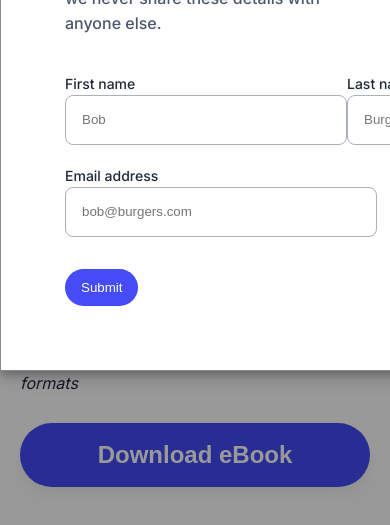
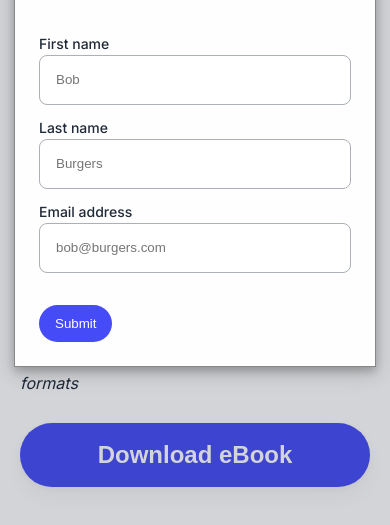
Before and after one commit to hyelci/capsule, a plain HTML site: page index.html in a window 390 px wide. Both pictures are taken after a click on the button "Download eBook". Shown: the part 753-1278 px from the top of the page. Drawn offline with Linux system fonts and the light colour scheme.

Commit message:
updated modal and implemented submit action

```diff
--- a/index.html
+++ b/index.html
@@ -107,23 +107,16 @@
             worry, we never share these details with anyone else.
           </p>
 
-          <form action="" class="form">
+          <form action="" class="form" id="user-details-form">
             <div class="names-wrapper">
-              <div class="form-item">
+              <div class="form-item small-form-item">
                 <label for="firstname">First name </label>
-                <input
-                  class="small-input"
-                  type="text"
-                  id="firstname"
-                  placeholder="Bob"
-                  required
-                />
+                <input type="text" id="firstname" placeholder="Bob" required />
               </div>
 
-              <div class="form-item">
+              <div class="form-item small-form-item">
                 <label for="lastname">Last name </label>
                 <input
-                  class="small-input"
                   type="text"
                   id="lastname"
                   placeholder="Burgers"
@@ -134,13 +127,19 @@
 
             <div class="form-item">
               <label for="email">Email address </label>
-              <input class="long-input" type="email" id="email""
-              placeholder="bob@burgers.com" required />
+              <input
+                type="email"
+                id="email"
+                placeholder="bob@burgers.com"
+                required
+              />
+            </div>
+
+            <div class="submit-section">
+              <button type="submit" id="form-submit-btn">Submit</button>
+              <p id="success-text">Check your inbox for the download link</p>
             </div>
           </form>
-        </div>
-        <div>
-          <button>Submit</button>
         </div>
 
         <!-- <div class="modal-footer">
--- a/modal.css
+++ b/modal.css
@@ -1,14 +1,13 @@
 .modal {
-  display: none; /* Hidden by default */
-  position: fixed; /* Stay in place */
-  z-index: 1; /* Sit on top */
+  display: none;
+  position: fixed;
+  z-index: 1;
   left: 0;
   top: 0;
-  width: 100%; /* Full width */
-  height: 100%; /* Full height */
-  overflow: auto; /* Enable scroll if needed */
-  background-color: rgb(0, 0, 0); /* Fallback color */
-  background-color: rgba(0, 0, 0, 0.4); /* Black w/ opacity */
+  width: 100%;
+  height: 100%;
+  overflow: auto;
+  background-color: rgba(32, 41, 56, 0.2);
 }
 
 /* Modal Content/Box */
@@ -52,11 +51,16 @@
   display: flex;
   justify-content: space-between;
   margin-bottom: 24px;
+  gap: 24px;
 }
 
 .form-item {
   display: flex;
   flex-direction: column;
+}
+
+.small-form-item {
+  width: 50%;
 }
 
 .modal h2 {
@@ -80,17 +84,51 @@
   border: 1px solid #acb1b7;
   background: #fff;
 }
-.small-input {
-  width: 248px;
+.modal input:active {
+  border: 1px solid #444bf7;
+  box-shadow: 0px 1px 2px 0px rgba(0, 0, 0, 0.05);
 }
-.long-input {
-}
+
 .modal label {
   font-size: 14px;
   font-weight: 500;
   line-height: 100%;
 }
 
+.submit-section {
+  margin-top: 32px;
+  display: flex;
+  align-items: center;
+  gap: 24px;
+}
+
+#success-text {
+  color: #38c983;
+  margin: 0;
+  display: none;
+}
+
 .modal button {
-  margin-top: 32px;
 }
+
+@media only screen and (max-width: 600px) {
+  .modal-content {
+    padding: 24px;
+  }
+  .names-wrapper {
+    flex-direction: column;
+    gap: 16px;
+    margin-bottom: 16px;
+  }
+
+  .small-form-item {
+    width: 100%;
+  }
+
+  #submit-section {
+    margin-top: 24px;
+    flex-direction: column;
+    align-items: flex-start;
+    gap: 12 px;
+  }
+}
--- a/modal.js
+++ b/modal.js
@@ -1,4 +1,7 @@
 const modal = document.getElementById("user-details-modal");
+const userForm = document.getElementById("user-details-form");
+const successText = document.getElementById("success-text");
+const submitBtn = document.getElementById("form-submit-btn");
 
 const downloadButton = document.getElementById("download-ebook-btn");
 const closeBtn = document.getElementById("modal-close-btn");
@@ -8,14 +11,31 @@ downloadButton.onclick = function () {
   modal.style.display = "block";
 };
 
+function handleModalClose() {
+  modal.style.display = "none";
+  successText.style.display = "none";
+  submitBtn.textContent = "Submit";
+  submitBtn.style.background = "#444bf7";
+}
+
 // Close modal
 closeBtn.onclick = function () {
-  modal.style.display = "none";
+  handleModalClose();
 };
 
 // When the user clicks anywhere outside of the modal, close it
 window.onclick = function (event) {
   if (event.target == modal) {
-    modal.style.display = "none";
+    handleModalClose();
   }
 };
+
+// when user submits the form
+userForm.addEventListener("submit", (event) => {
+  event.preventDefault();
+  console.log("Submitted the form");
+
+  successText.style.display = "block";
+  submitBtn.textContent = "Sent";
+  submitBtn.style.background = "#38c983";
+});
```
